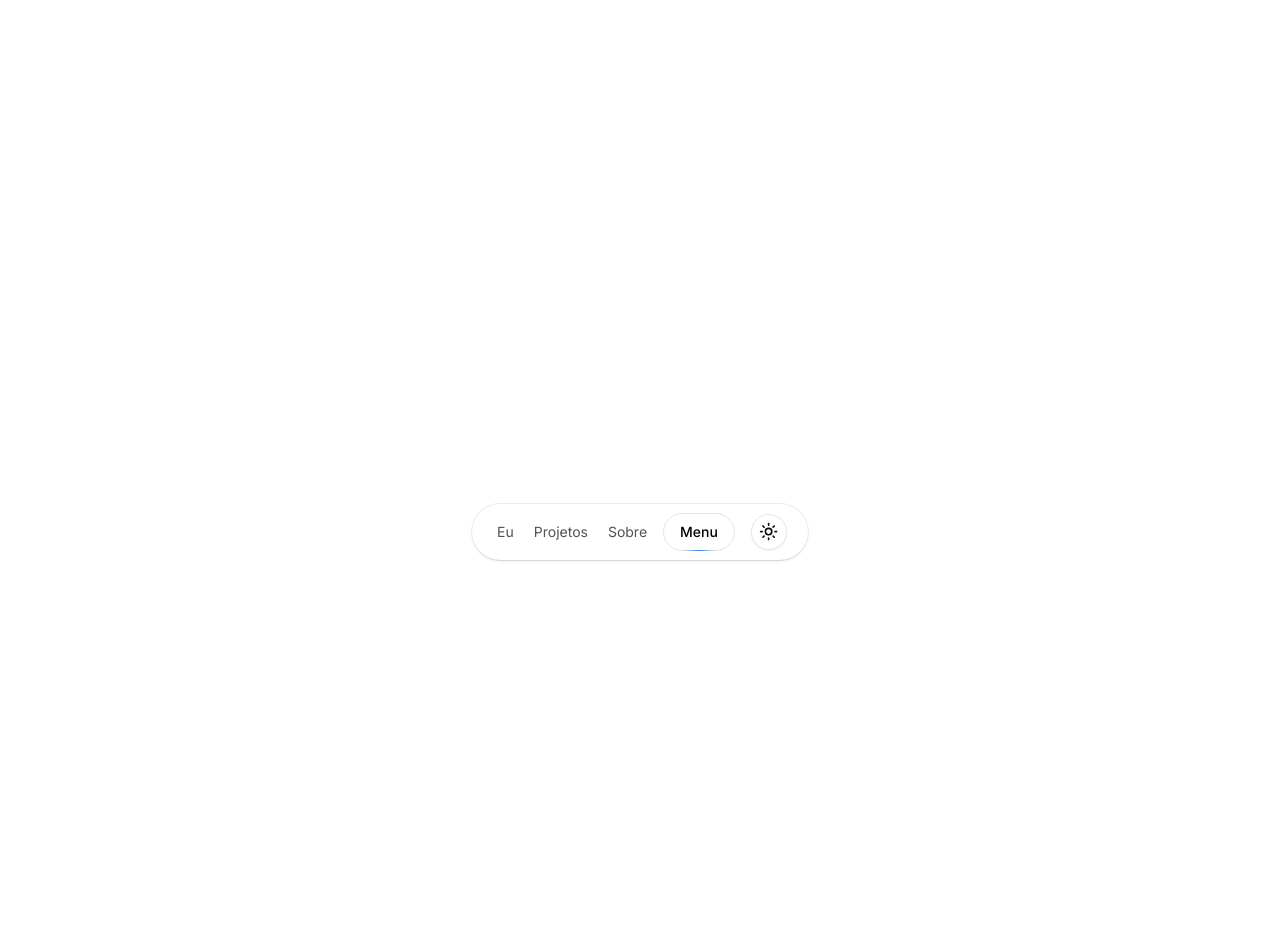
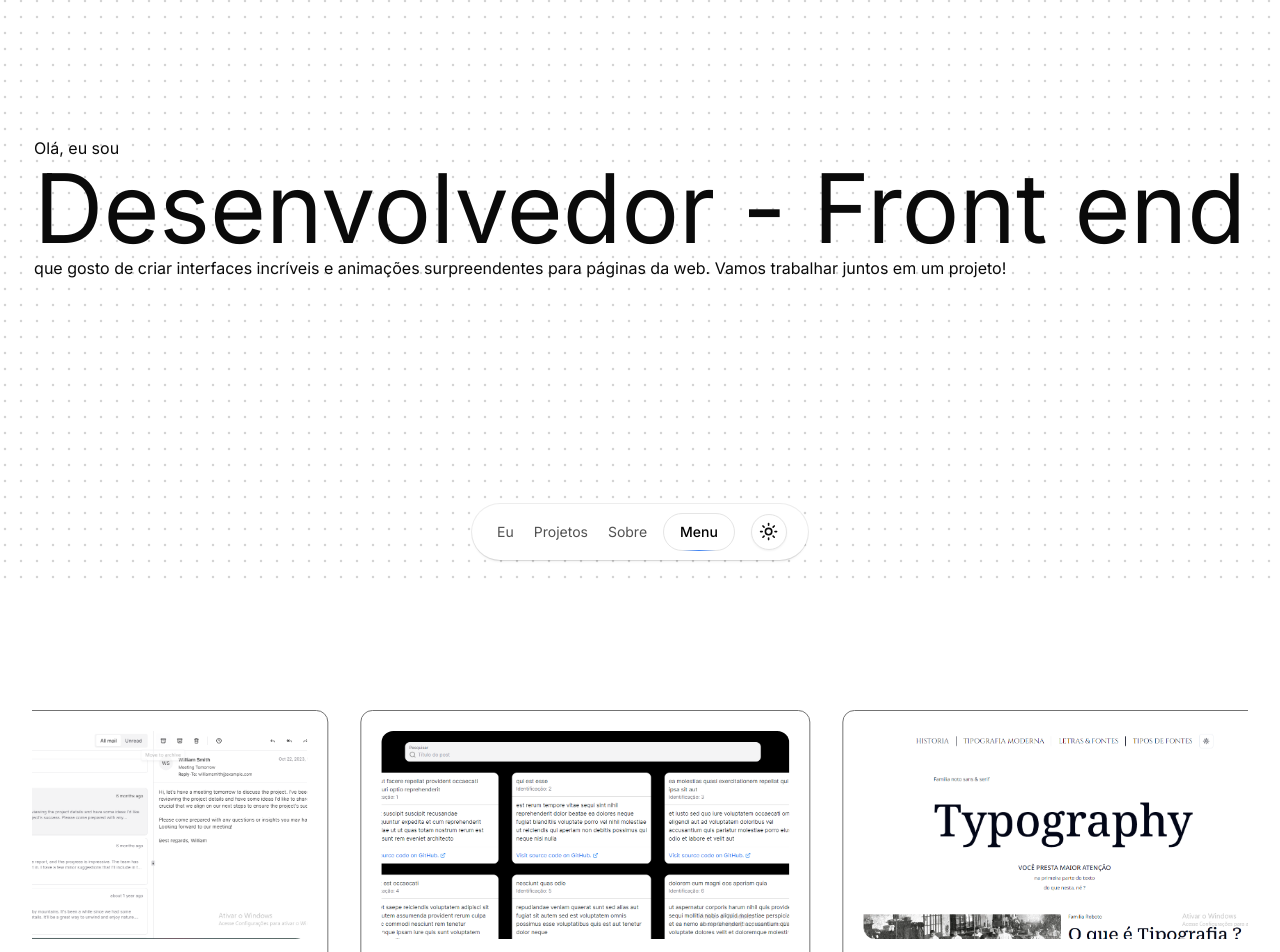
Before and after one commit to JheanAntunes/portfolio, a Next.js app: page / in a window 1280 px wide. Shown: the part 220-1172 px from the top of the page. Before the commit the page ends 800 px from the top, so only its background shows below. Built offline with nearby package versions, Linux system fonts and the light colour scheme.

Commit message:
:sparkles:	feat: add sections in page home

```diff
--- a/src/app/page.tsx
+++ b/src/app/page.tsx
@@ -1,3 +1,12 @@
+import SectionInitial from '@/components/sections/section-initial'
+import SectionProject from '@/components/sections/section-project'
+
 export default function Home() {
-  return <main></main>
+  return (
+    <main>
+      <SectionInitial />
+      <SectionProject />
+      <div className="h-svh w-full">d</div>
+    </main>
+  )
 }
```
